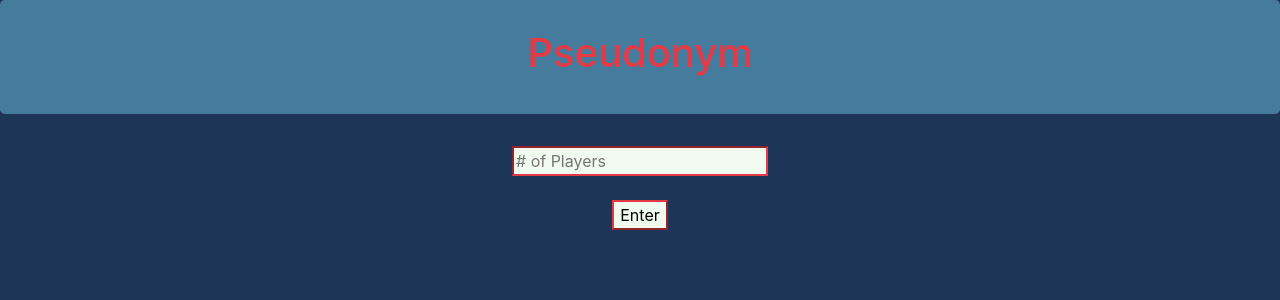
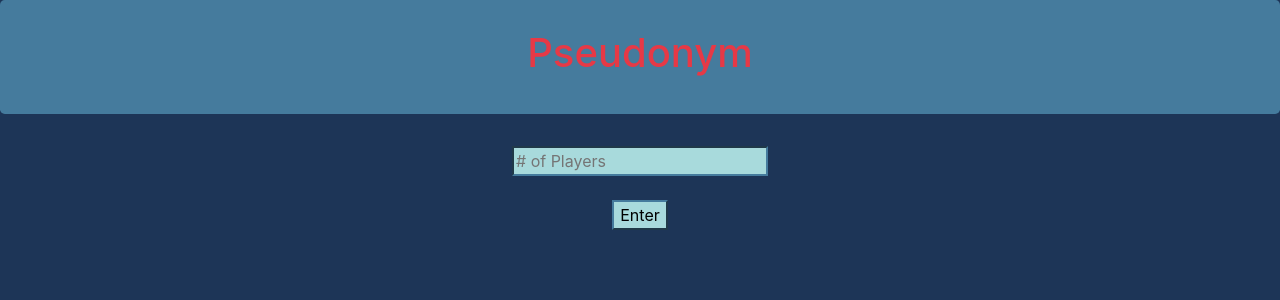
Before and after one commit to AdamWeatherby/MonikersGame, a Flask app: page / in a window 1280 px wide. Shown: the top 300 px of the page. Run offline with Flask 2, Linux system fonts and the light colour scheme; some libraries are stand-ins or nearby versions.

Commit message:
Update index.html

```diff
--- a/app/templates/index.html
+++ b/app/templates/index.html
@@ -25,11 +25,11 @@
 
 
 	<div  align="center">
-		<input type="number" id="playerCount" placeholder="# of Players" style = "background-color: #f1faee; border-color: #e63946;">
+		<input type="number" id="playerCount" placeholder="# of Players" style = "background-color: #a8dadc; border-color: #457b9d;">
 	</div>
 
 	<div id = "buttons" style= "width:100%; height:100%;"align="center"></br>
-		<button onclick=playerCounter() type="button" style = "background-color: #f1faee; border-color: #e63946"">Enter</button>
+		<button onclick=playerCounter() type="button" style = "background-color: #a8dadc; border-color: #457b9d"">Enter</button>
 	</div>
 
 
```
